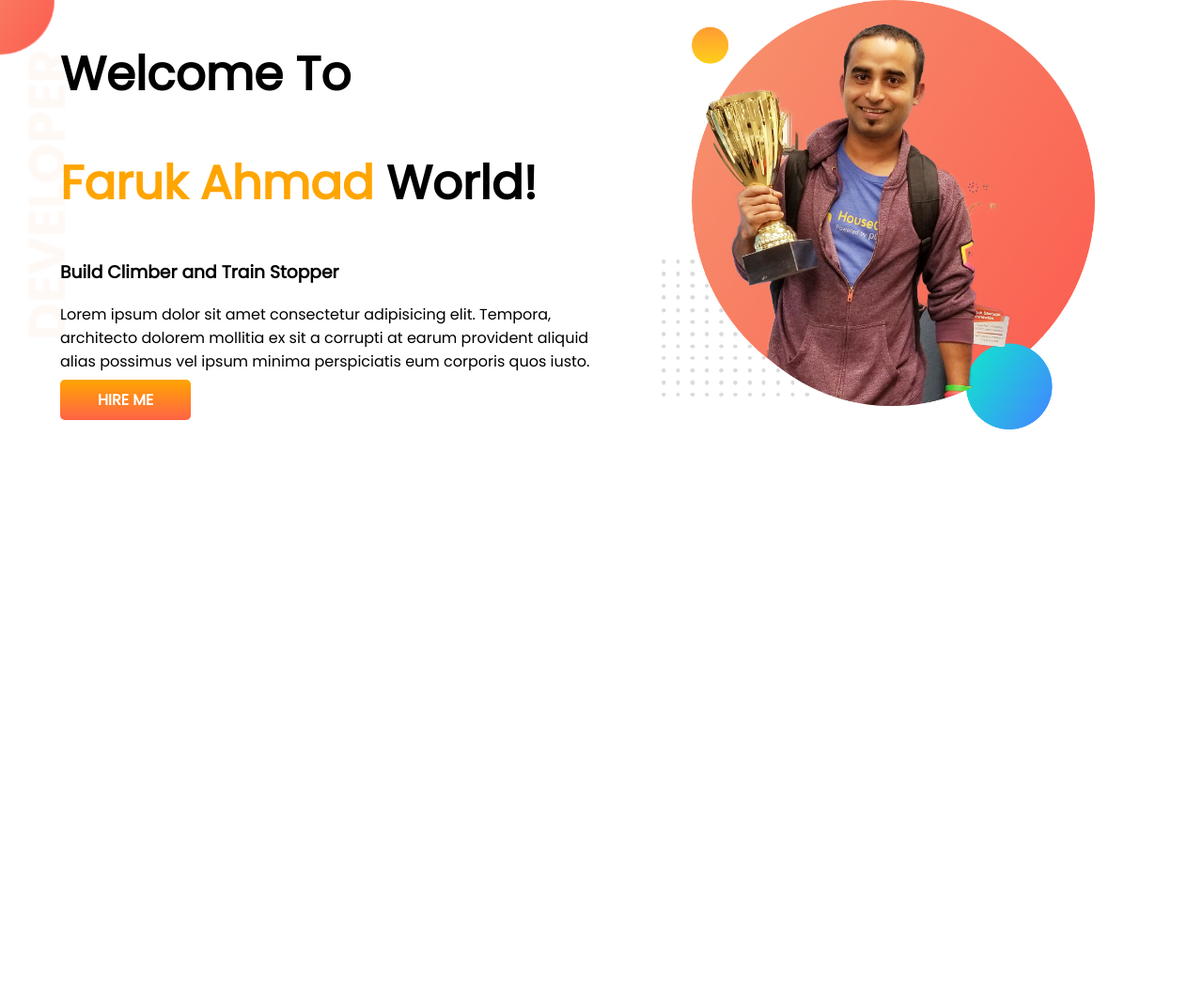
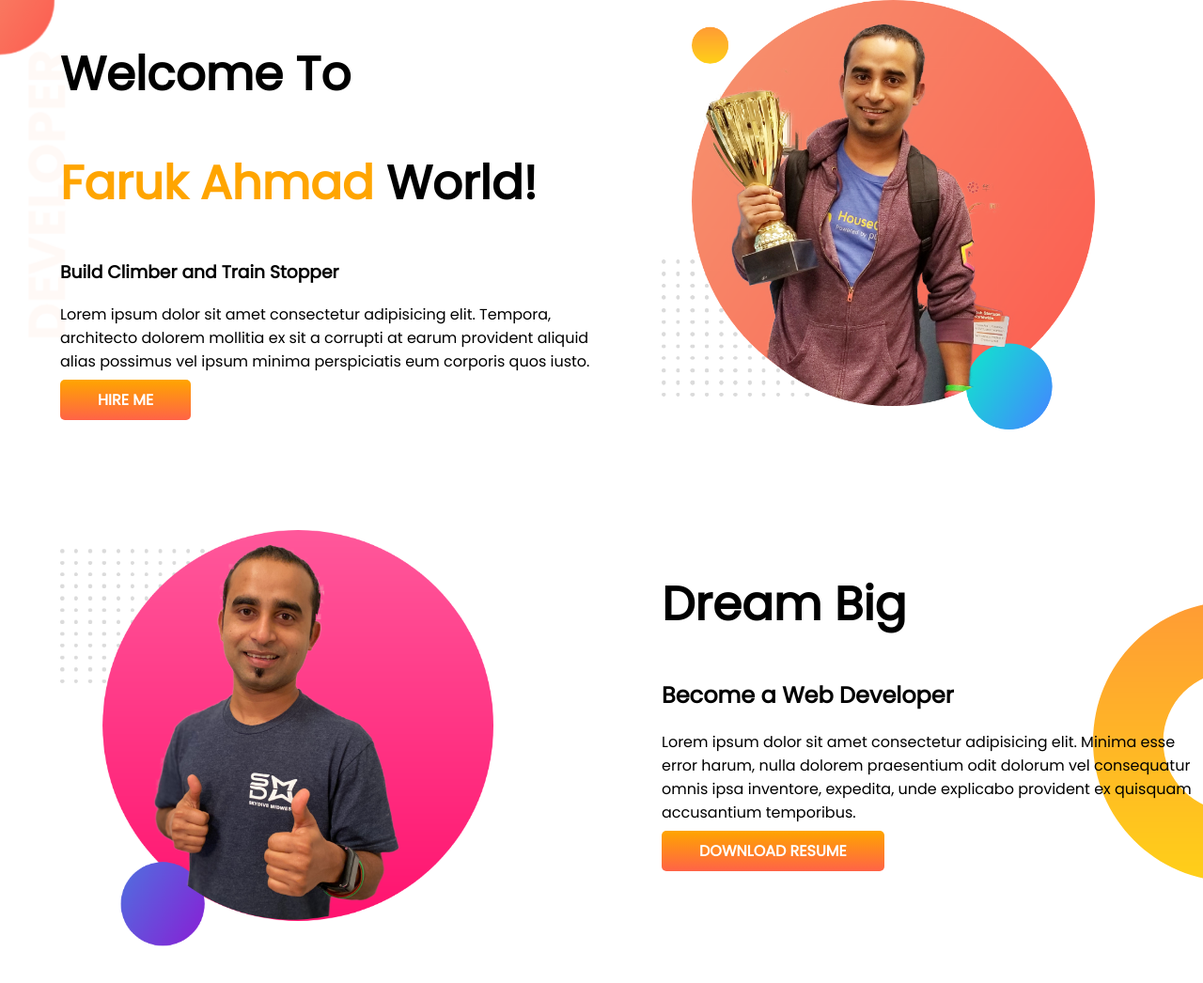
Before and after one commit to farukwebcode21/developer_port, a plain HTML site: page index.html in a window 1280 px wide. Shown: the whole page at 94% size. Before the commit the page ends 800 px from the top, so only its background shows below. Drawn offline with Linux system fonts and the light colour scheme.

Commit message:
second part complete

```diff
--- a/css/style.css
+++ b/css/style.css
@@ -18,6 +18,7 @@ h1 {
 
 section {
     display: flex;
+    margin-bottom: 100px;
 }
 
 .half-width {
@@ -38,3 +39,9 @@ section {
     font-weight: 700;
     border-radius: 5px;
 }
+
+.dream_big {
+    background-image: url(../images/dream-bg.png);
+    background-repeat: no-repeat;
+    background-position: right;
+}
--- a/index.html
+++ b/index.html
@@ -27,6 +27,19 @@
             <img src="images/jhankar.png" alt="">
         </div>
     </section>
+    <section class="dream_big">
+        <div class="half-width">
+            <img src="images/jhankar2.png" alt="">
+        </div>
+        <div class="half-width">
+            <h1>Dream Big</h1>
+            <h2>Become a Web Developer</h2>
+            <p>Lorem ipsum dolor sit amet consectetur adipisicing elit. Minima esse error harum, nulla dolorem
+                praesentium odit dolorum vel consequatur omnis ipsa inventore, expedita, unde explicabo provident ex
+                quisquam accusantium temporibus.</p>
+            <a class="link_button" target="_blank" href="">Download Resume</a>
+        </div>
+    </section>
 
 </body>
 
```
